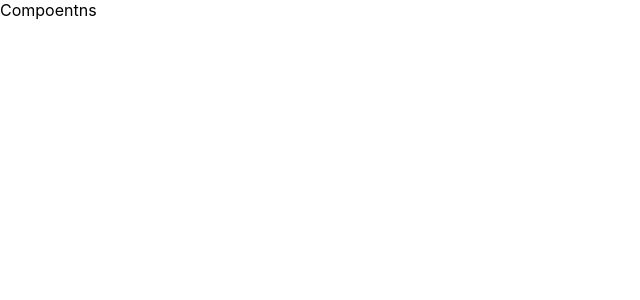
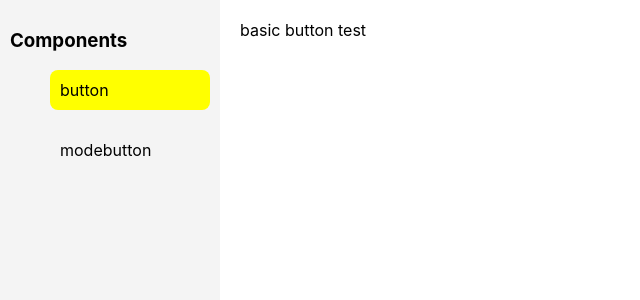
Before and after one commit to albert-yim/tanyak-laundry, a React (Create React App) app: page /components in a window 1280 px wide. Shown: the top 300 px of the page, without its empty margins (0-640 px from the left). Built offline with nearby package versions, Linux system fonts and the light colour scheme.

Commit message:
Update the Components page Layout

```diff
--- a/src/pages/Components/Components.tsx
+++ b/src/pages/Components/Components.tsx
@@ -1,5 +1,45 @@
-import React from "react";
+import React, { useState } from "react";
 
-export default function Compoennts() {
-  return <div>Compoentns</div>;
+type Components = "button" | "modebutton";
+export default function ComponentsPage() {
+  const [selectedComponent, setSelectedComponent] =
+    useState<Components>("button");
+  const COMPONENT_LIST: Components[] = ["button", "modebutton"];
+
+  const renderComponent = () => {
+    switch (selectedComponent) {
+      case "modebutton":
+        return <div> mode button test</div>;
+      case "button":
+        return <div> basic button test</div>;
+    }
+  };
+
+  return (
+    <div style={{ display: "flex", height: "100vh" }}>
+      <div
+        style={{ width: "200px", backgroundColor: "#f4f4f4", padding: "10px" }}
+      >
+        <h3>Components</h3>
+        <ul>
+          {COMPONENT_LIST.map((component) => (
+            <div
+              style={{
+                cursor: "pointer",
+                marginBottom: "20px",
+                padding: 10,
+                borderRadius: 8,
+                background:
+                  selectedComponent === component ? "yellow" : "transparent",
+              }}
+              onClick={() => setSelectedComponent(component)}
+            >
+              {component}
+            </div>
+          ))}
+        </ul>
+      </div>
+      <div style={{ flex: 1, padding: "20px" }}>{renderComponent()}</div>
+    </div>
+  );
 }
```
